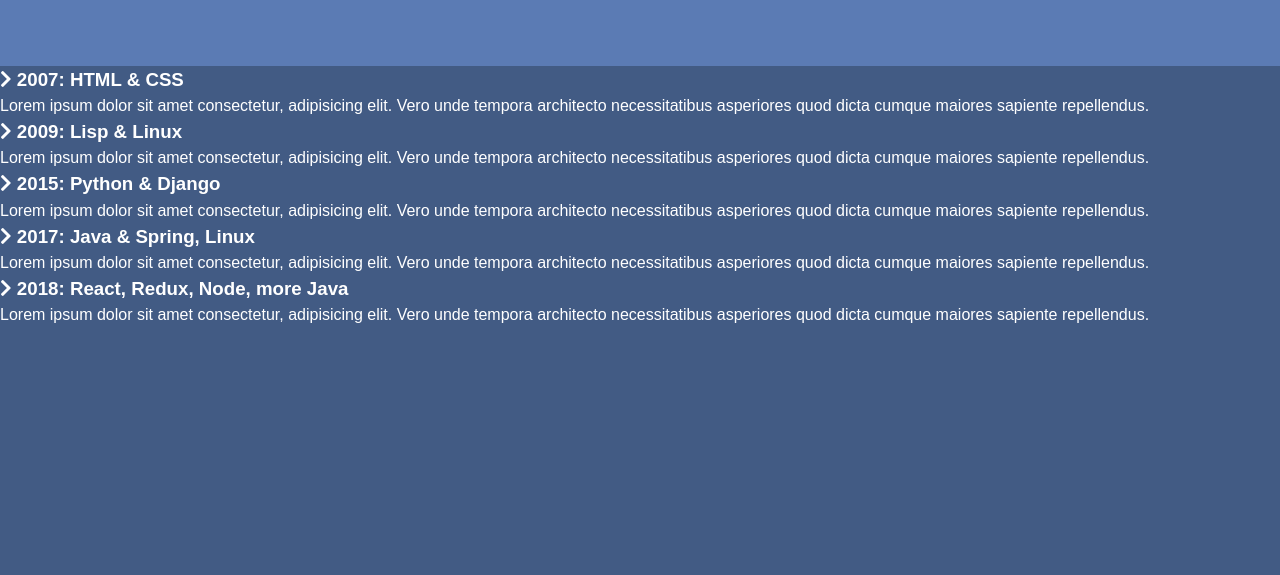
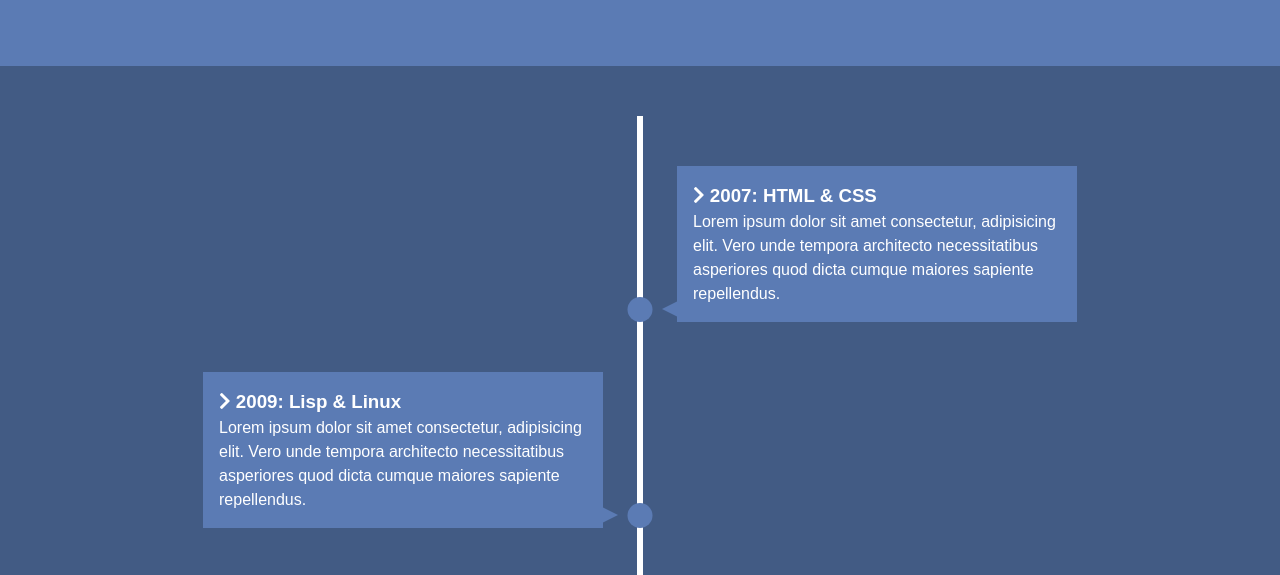
Before and after one commit to wdudek82/knowledge-resume, a plain HTML site: page index.html in a window 1280 px wide. Shown: the part 145-720 px from the top of the page. Drawn offline with Linux system fonts and the light colour scheme.

Commit message:
Added boxes with arrows and timeline with dots

```diff
--- a/styles.css
+++ b/styles.css
@@ -14,7 +14,7 @@
   font: normal 1rem/1.5 'Arial', sans-serif;
   background: var(--primary-color);
   color: #fff;
-  overflow: hidden;
+  overflow-x: hidden;
   padding-bottom: 50px;
 }
 
@@ -32,3 +32,76 @@
   margin: 0 auto;
   text-align: center;
 }
+
+#timeline ul {
+  background: var(--primary-color);
+  padding: 50px 0;
+}
+
+
+#timeline ul li {
+  position: relative;
+  background: #fff;
+  list-style: none;
+  width: 6px;
+  margin: 0 auto;
+  padding-top: 50px;
+}
+
+/* Boxes */
+#timeline ul li > div {
+  position: relative;
+  bottom: 0;
+  width: 400px;
+  padding: 1rem;
+  background: var(--secondary-color);
+  transition: all 500ms ease-in-out;
+}
+
+/* Right side */
+#timeline ul li:nth-child(odd) > div {
+  left: 40px;
+}
+
+/* Left side */
+#timeline ul li:nth-child(even) > div {
+  left: -434px;
+}
+
+/* Dots */
+#timeline ul li::after {
+  content: '';
+  position: absolute;
+  left: 50%;
+  bottom: 0;
+  width: 25px;
+  height: 25px;
+  background: var(--secondary-color);
+  border-radius: 50%;
+  transform: translateX(-50%);
+  transition: background 500ms ease-in-out;
+}
+
+/* Arrows base */
+#timeline div::before {
+  content: ' ';
+  position: absolute;
+  bottom: 5px;
+  width: 0;
+  height: 0;
+  border: 0 solid transparent;
+}
+
+/* Right side arrows */
+#timeline ul li:nth-child(odd) div::before {
+  left: -15px;
+  border-width: 8px 16px 8px 0;
+  border-right-color: var(--secondary-color);
+}
+
+/* Left side arrows */
+#timeline ul li:nth-child(even) div::before {
+  right: -15px;
+  border-width: 8px 0 8px 16px;
+  border-left-color: var(--secondary-color);
+}
```
